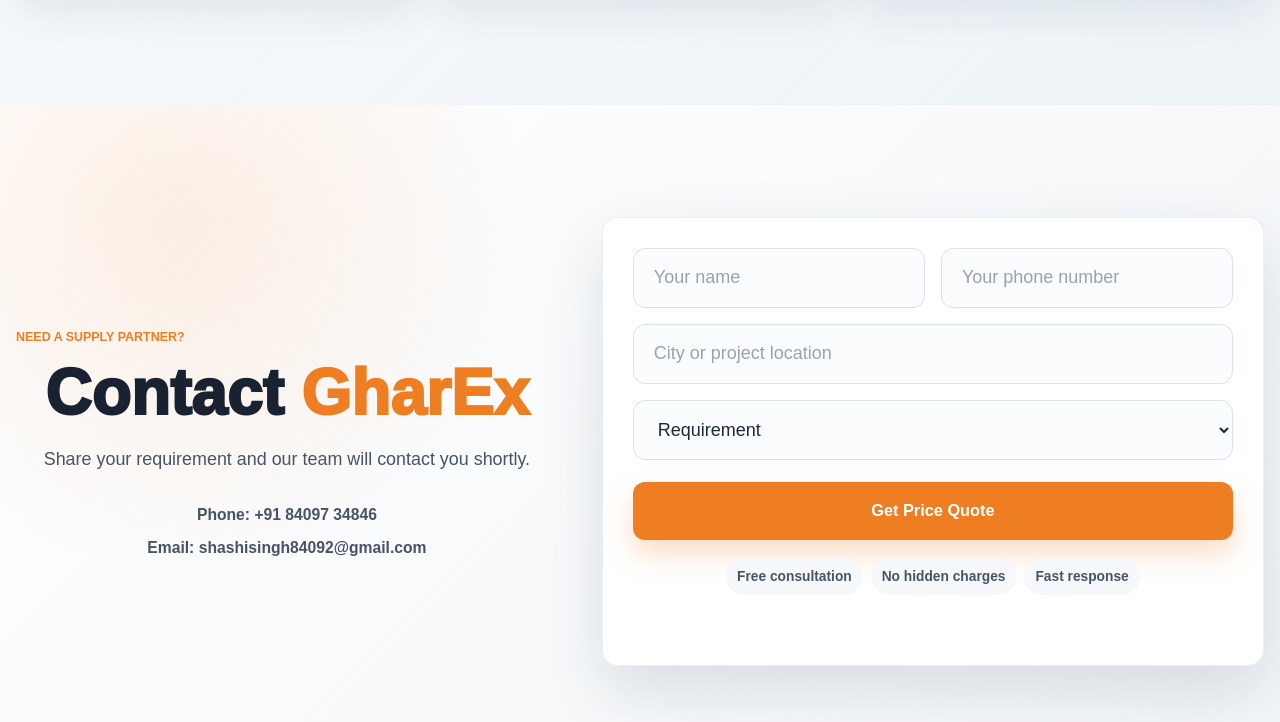
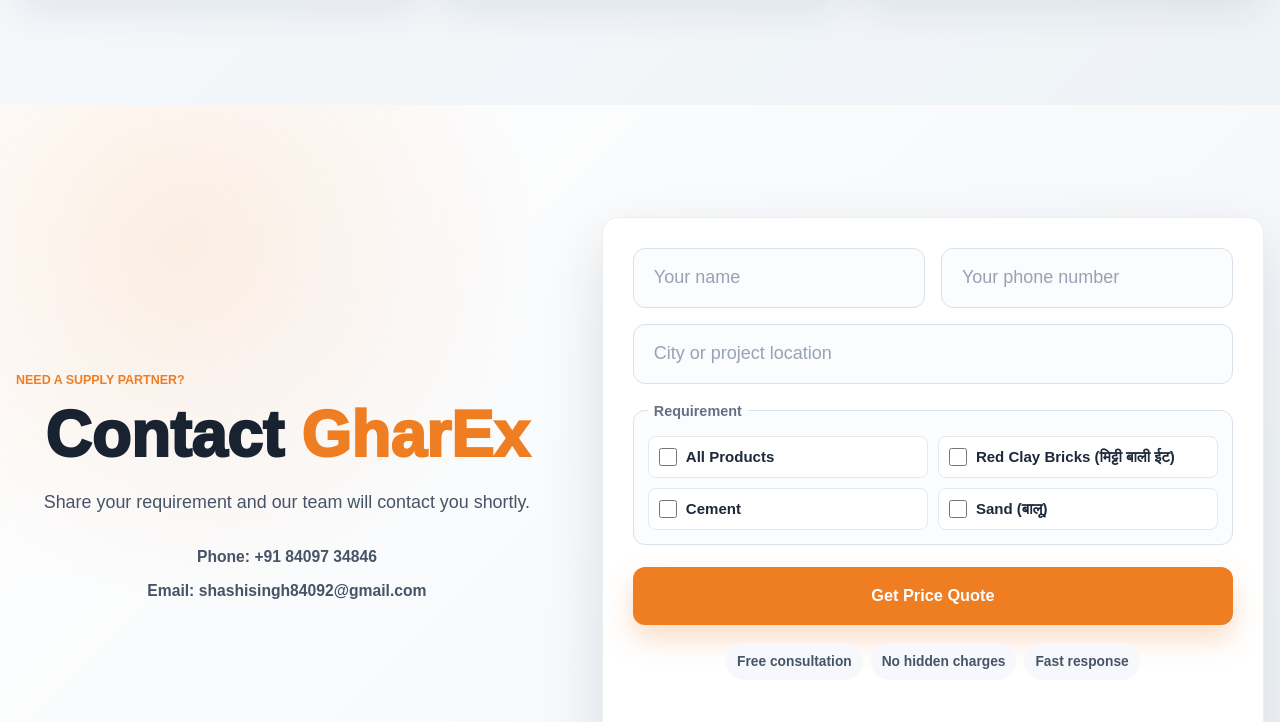
Before and after one commit to singhshashikant061-sys/GharEx, a website: page index.html in a window 1280 px wide. Shown: the part 2078-2800 px from the top of the page. Drawn offline with Linux system fonts and the light colour scheme.

Commit message:
Update GharEx home page and product options

```diff
--- a/index.html
+++ b/index.html
@@ -27,12 +27,12 @@
   <main id="top">
     <section class="hero home-hero" aria-label="GharEx home">
       <div class="hero-slideshow" aria-hidden="true">
+        <div class="hero-slide" style="--hero-image: url('https://commons.wikimedia.org/wiki/Special:FilePath/Building_a_house_with_bricks.jpg');"></div>
         <div class="hero-slide" style="--hero-image: url('https://commons.wikimedia.org/wiki/Special:FilePath/Brick_laying20070718.jpg');"></div>
-        <div class="hero-slide" style="--hero-image: url('https://commons.wikimedia.org/wiki/Special:FilePath/-2022-05-12_Construction_of_a_brick_and_flint_house,_Northrepps,_England.JPG');"></div>
-        <div class="hero-slide" style="--hero-image: url('https://commons.wikimedia.org/wiki/Special:FilePath/Brick_side_wall_of_building_under_construction_(38222954221).jpg');"></div>
-        <div class="hero-slide" style="--hero-image: url('https://commons.wikimedia.org/wiki/Special:FilePath/-2021-01-22_Cavity_wall_construction,_Trimingham,_Norfolk_(5).JPG');"></div>
-        <div class="hero-slide" style="--hero-image: url('https://commons.wikimedia.org/wiki/Special:FilePath/Red_brick_wall_(Unsplash).jpg');"></div>
-        <div class="hero-slide" style="--hero-image: url('https://commons.wikimedia.org/wiki/Special:FilePath/Red_brick_texture_house_wall.jpg');"></div>
+        <div class="hero-slide" style="--hero-image: url('https://commons.wikimedia.org/wiki/Special:FilePath/Brick_and_block_laying.jpg');"></div>
+        <div class="hero-slide" style="--hero-image: url('https://commons.wikimedia.org/wiki/Special:FilePath/Civil_construction.jpg');"></div>
+        <div class="hero-slide" style="--hero-image: url('https://commons.wikimedia.org/wiki/Special:FilePath/House_Construction_01.jpg');"></div>
+        <div class="hero-slide" style="--hero-image: url('https://commons.wikimedia.org/wiki/Special:FilePath/HouseUnderConstruction.jpg');"></div>
       </div>
 
       <div class="home-center">
@@ -41,7 +41,7 @@
         </h1>
         <p class="punchline">Click. Order. <span>Build.</span></p>
         <span class="hero-divider"></span>
-        <p class="hero-subtitle">India's trusted one-stop shop for brick and AAC block supply.</p>
+        <p class="hero-subtitle">India's trusted one-stop shop for bricks, cement, and sand supply.</p>
         <div class="hero-actions">
           <a class="button primary" href="#quote-modal" data-modal-open>Buy From Us</a>
           <a class="button secondary" href="registration.html?type=sell">Sell With Us</a>
@@ -177,13 +177,25 @@
           <input type="text" name="location" placeholder="City or project location" aria-label="City or project location" required>
         </div>
         <div class="form-field wide-field">
-          <select name="brickType" aria-label="Requirement">
-            <option value="">Requirement</option>
-            <option>Red Clay Bricks</option>
-            <option>Fly Ash Bricks</option>
-            <option>AAC Blocks</option>
-            <option>Not sure yet</option>
-          </select>
+          <fieldset class="product-checks" aria-label="Select products">
+            <legend>Requirement</legend>
+            <label>
+              <input type="checkbox" data-product-all>
+              <span>All Products</span>
+            </label>
+            <label>
+              <input type="checkbox" name="products" value="Red Clay Bricks (मिट्टी बाली ईट)" data-product-option>
+              <span>Red Clay Bricks (मिट्टी बाली ईट)</span>
+            </label>
+            <label>
+              <input type="checkbox" name="products" value="Cement" data-product-option>
+              <span>Cement</span>
+            </label>
+            <label>
+              <input type="checkbox" name="products" value="Sand (बालू)" data-product-option>
+              <span>Sand (बालू)</span>
+            </label>
+          </fieldset>
         </div>
         <button class="button primary full" type="submit">Get Price Quote</button>
         <div class="quote-trust" aria-label="GharEx quote benefits">
@@ -209,6 +221,25 @@
         <input type="text" name="name" placeholder="Your name" aria-label="Your name" required>
         <input type="tel" name="phone" placeholder="Your phone number" aria-label="Your phone number" inputmode="numeric" pattern="[0-9]{10}" maxlength="10" title="Enter a 10 digit phone number" required>
         <input type="text" name="location" placeholder="City or project location" aria-label="City or project location" required>
+        <fieldset class="product-checks" aria-label="Select products">
+          <legend>Requirement</legend>
+          <label>
+            <input type="checkbox" data-product-all>
+            <span>All Products</span>
+          </label>
+          <label>
+            <input type="checkbox" name="products" value="Red Clay Bricks (मिट्टी बाली ईट)" data-product-option>
+            <span>Red Clay Bricks (मिट्टी बाली ईट)</span>
+          </label>
+          <label>
+            <input type="checkbox" name="products" value="Cement" data-product-option>
+            <span>Cement</span>
+          </label>
+          <label>
+            <input type="checkbox" name="products" value="Sand (बालू)" data-product-option>
+            <span>Sand (बालू)</span>
+          </label>
+        </fieldset>
         <textarea name="message" placeholder="Requirement" aria-label="Requirement"></textarea>
         <button class="button primary full" type="submit">Get Price Quote</button>
         <div class="lead-modal-trust" aria-label="GharEx quote benefits">
@@ -259,7 +290,7 @@
 
     <div class="footer-bottom">
       <p>&copy; 2026 <strong>GharEx</strong>. All Rights Reserved.</p>
-      <p>Built for transparent brick and AAC block supply.</p>
+      <p>Built for transparent bricks, cement, and sand supply.</p>
     </div>
   </footer>
 
--- a/script.js
+++ b/script.js
@@ -21,6 +21,32 @@ const registrationButton = registrationForm?.querySelector("button[type='submit'
 const API_URL = "/api/requests";
 
 const getPhoneDigits = (phone) => String(phone || "").replace(/\D/g, "");
+const getSelectedProducts = (form) => {
+  return Array.from(form.querySelectorAll("[name='products']:checked"))
+    .map((input) => input.value.trim())
+    .filter(Boolean)
+    .join(", ");
+};
+
+const setupProductChecks = (form) => {
+  if (!form) return;
+
+  const allProducts = form.querySelector("[data-product-all]");
+  const productOptions = Array.from(form.querySelectorAll("[data-product-option]"));
+
+  allProducts?.addEventListener("change", () => {
+    productOptions.forEach((option) => {
+      option.checked = allProducts.checked;
+    });
+  });
+
+  productOptions.forEach((option) => {
+    option.addEventListener("change", () => {
+      if (!allProducts) return;
+      allProducts.checked = productOptions.every((productOption) => productOption.checked);
+    });
+  });
+};
 
 const validateRequestPayload = (payload, options = {}) => {
   const name = payload.name?.trim();
@@ -127,6 +153,7 @@ leadModalForm?.addEventListener("submit", async (event) => {
   const formData = new FormData(leadModalForm);
   const name = formData.get("name")?.toString().trim() || "";
   const location = formData.get("location")?.toString().trim();
+  const products = getSelectedProducts(leadModalForm);
 
   try {
     const payload = validateRequestPayload({
@@ -134,6 +161,9 @@ leadModalForm?.addEventListener("submit", async (event) => {
       name,
       phone: formData.get("phone")?.toString().trim(),
       location,
+      material: products,
+      brickType: products,
+      products,
       message: formData.get("message")?.toString().trim()
     });
 
@@ -153,7 +183,7 @@ quoteForm?.addEventListener("submit", async (event) => {
   const formData = new FormData(quoteForm);
   const name = formData.get("name")?.toString().trim() || "";
   const location = formData.get("location")?.toString().trim();
-  const material = formData.get("material")?.toString().trim() || formData.get("brickType")?.toString().trim();
+  const material = getSelectedProducts(quoteForm) || formData.get("material")?.toString().trim() || formData.get("brickType")?.toString().trim();
   const quantity = formData.get("quantity")?.toString().trim();
 
   try {
@@ -176,6 +206,9 @@ quoteForm?.addEventListener("submit", async (event) => {
     formMessage.textContent = error.message;
   }
 });
+
+setupProductChecks(quoteForm);
+setupProductChecks(leadModalForm);
 
 const updateRegistrationCopy = (type) => {
   if (!registrationTitle || !registrationText) return;
--- a/style.css
+++ b/style.css
@@ -916,6 +916,59 @@ h3 {
   resize: vertical;
 }
 
+.product-checks {
+  display: grid;
+  grid-template-columns: repeat(2, minmax(0, 1fr));
+  gap: 10px;
+  width: 100%;
+  margin: 0;
+  padding: 14px;
+  border: 1px solid #d9e1ea;
+  border-radius: 12px;
+  background: #fbfcfe;
+}
+
+.product-checks legend {
+  padding: 0 6px;
+  color: #667085;
+  font-size: 0.9rem;
+  font-weight: 800;
+}
+
+.quote-form .product-checks label,
+.lead-modal-form .product-checks label {
+  display: flex;
+  align-items: center;
+  gap: 9px;
+  min-height: 42px;
+  padding: 9px 10px;
+  border: 1px solid #e4e9f0;
+  border-radius: 8px;
+  background: var(--white);
+  color: var(--ink);
+  font-size: 0.94rem;
+  font-weight: 800;
+  line-height: 1.2;
+  cursor: pointer;
+}
+
+.quote-form .product-checks input,
+.lead-modal-form .product-checks input {
+  width: 18px;
+  height: 18px;
+  min-height: 0;
+  flex: 0 0 18px;
+  margin: 0;
+  padding: 0;
+  accent-color: var(--orange);
+  box-shadow: none;
+}
+
+.product-checks label:has(input:checked) {
+  border-color: rgba(239, 125, 34, 0.42);
+  background: #fff7f0;
+}
+
 .quote-form input:focus,
 .quote-form select:focus,
 .quote-form textarea:focus {
@@ -1098,6 +1151,10 @@ body.modal-open {
   border-color: var(--orange);
   background: var(--white);
   box-shadow: 0 0 0 4px rgba(239, 125, 34, 0.14);
+}
+
+.lead-modal-form .product-checks {
+  grid-template-columns: 1fr 1fr;
 }
 
 .lead-modal-form .button.primary {
@@ -2194,6 +2251,24 @@ textarea {
   font-size: clamp(1rem, 3.5vw, 1.18rem);
 }
 
+.buyer-mode .quote-form .product-checks input,
+.seller-mode .quote-form .product-checks input,
+.quote-form .product-checks input,
+.lead-modal-form .product-checks input {
+  width: 18px;
+  height: 18px;
+  min-height: 0;
+  padding: 0;
+  font-size: initial;
+}
+
+@media (max-width: 540px) {
+  .product-checks,
+  .lead-modal-form .product-checks {
+    grid-template-columns: 1fr;
+  }
+}
+
 .seller-close,
 .buyer-mode .seller-close {
   right: clamp(0.875rem, 4vw, 2.25rem);
```
Also changed, not shown: 1 other file.
